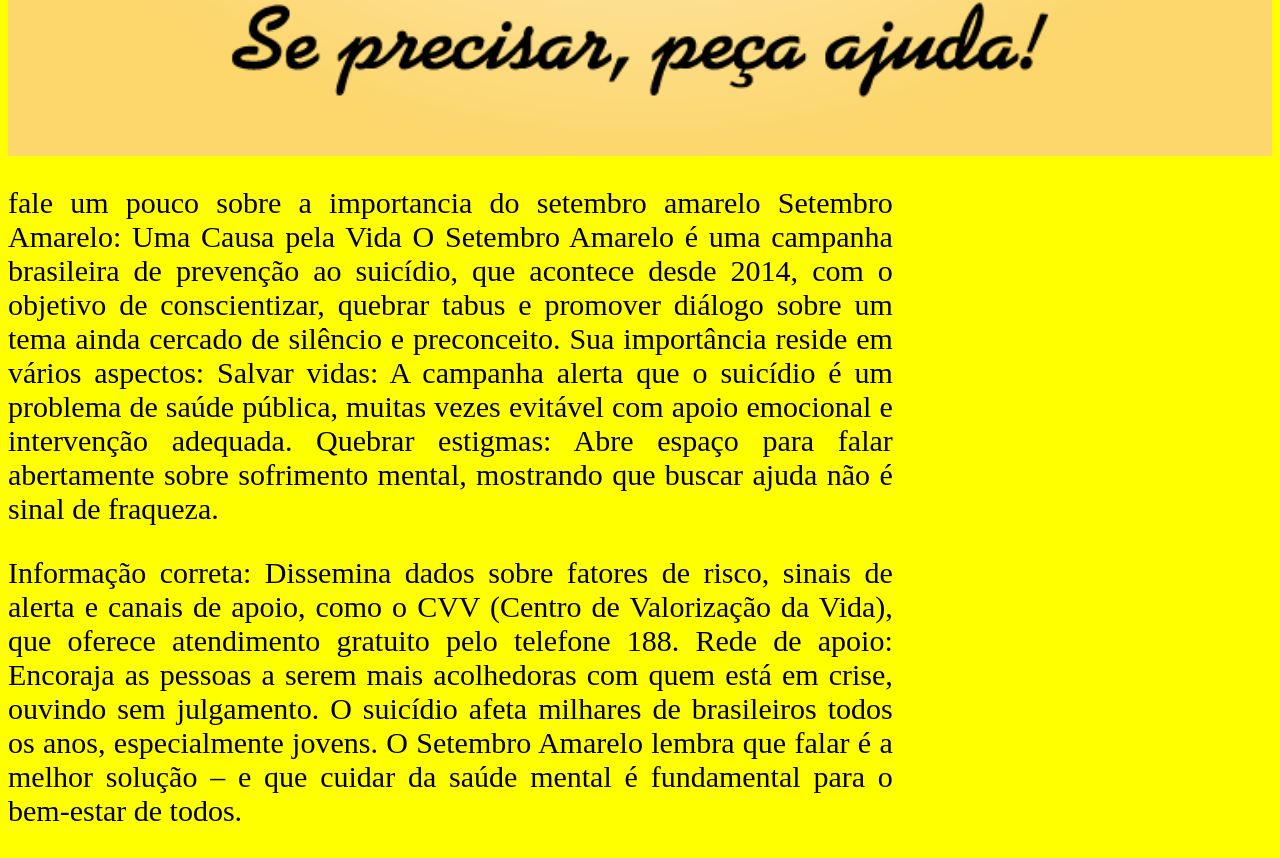
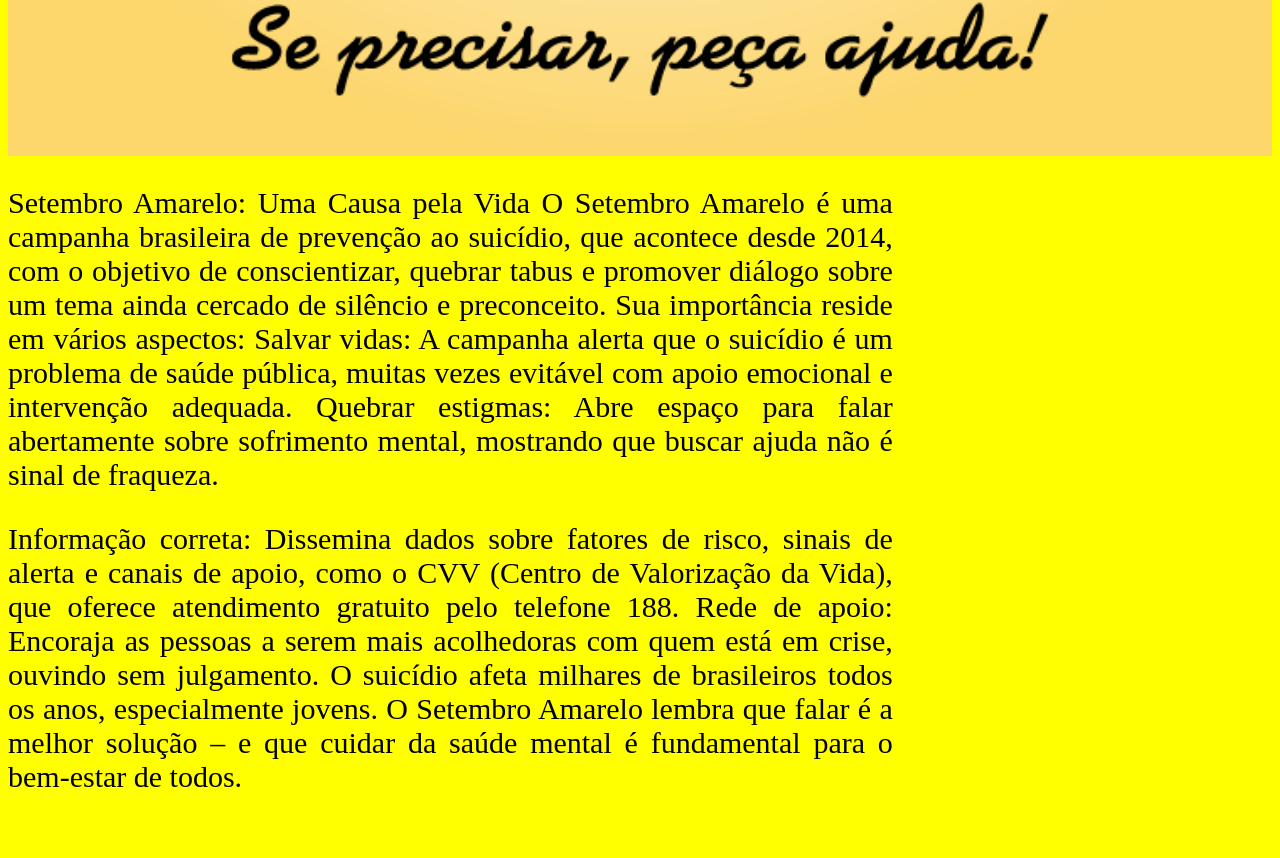
Before and after one commit to Greed-hash/Setembro-amarelo-Outubro-rosa, a plain HTML site: page index1.html in a window 1280 px wide. Shown: the part 816-1674 px from the top of the page. After the commit the page ends 1640 px from the top, so only its background shows below. Drawn offline with Linux system fonts and the light colour scheme.

Commit message:
Update index1.html

```diff
--- a/index1.html
+++ b/index1.html
@@ -1,7 +1,7 @@
 <link rel="stylesheet" href="style1.css">
 <a href="index.html"><button style="background-color: rgb(168, 236, 79);border-color: rgb(157, 231, 122)"><font size="8"> Inicio</button></a>
 <img id="imgsetembro" src="Setembro.png" alt="">
-<p>fale um pouco sobre a importancia do setembro amarelo
+<p>
 Setembro Amarelo: Uma Causa pela Vida
 
 O Setembro Amarelo é uma campanha brasileira de prevenção ao suicídio, que acontece desde 2014, com o objetivo de conscientizar, quebrar tabus e promover diálogo sobre um tema ainda cercado de silêncio e preconceito.
```
